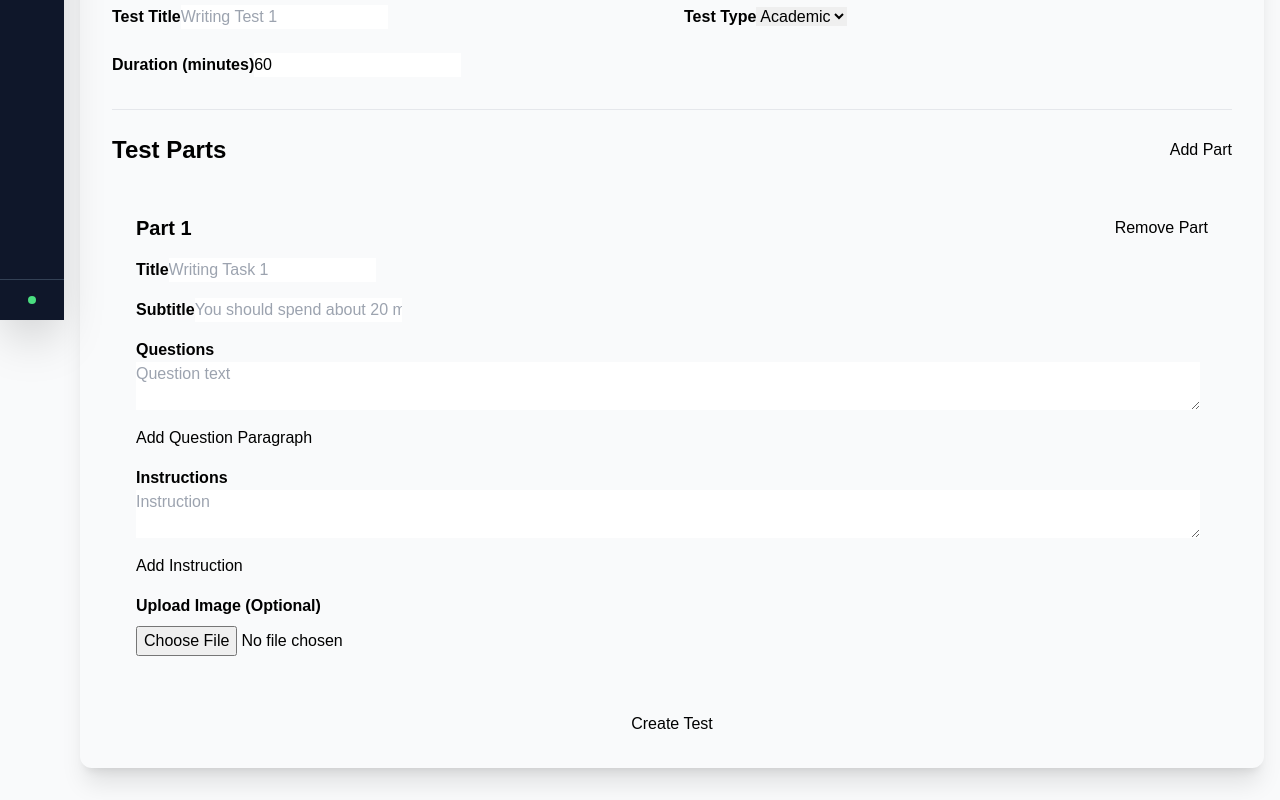
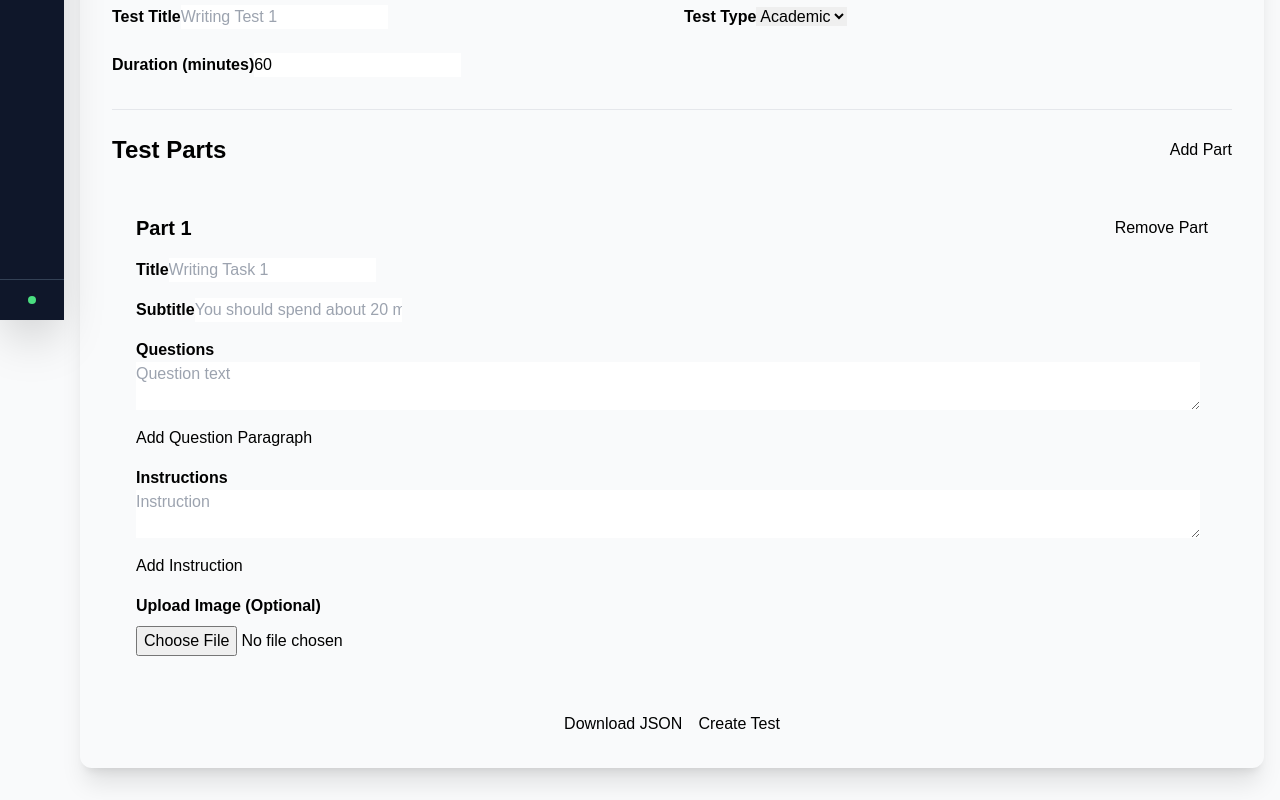
Before and after one commit to MorshedulHoque/IELTS, a Next.js app: page /admin/writing in a window 1280 px wide. Shown: the part 480-1280 px from the top of the page. Built offline with nearby package versions, Linux system fonts and the light colour scheme; no server answers.

Commit message:
Added file saving json format

```diff
--- a/src/components/Admin/Listening/ListeningCreationPage.tsx
+++ b/src/components/Admin/Listening/ListeningCreationPage.tsx
@@ -200,6 +200,27 @@ const ListeningCreationPage = () => {
     }
   };
 
+  const downloadJSON = () => {
+    // Create a copy without any non‑serializable data (if needed)
+    const dataToSave = {
+      ...test,
+      // You can remove any temporary/UI-only fields here if necessary
+    };
+    const json = JSON.stringify(dataToSave, null, 2);
+
+    const blob = new Blob([json], { type: "application/json" });
+    const url = URL.createObjectURL(blob);
+
+    const a = document.createElement("a");
+    a.href = url;
+    a.download = `listening-test-${test.title || "untitled"}.json`;
+    document.body.appendChild(a);
+    a.click();
+    document.body.removeChild(a);
+
+    URL.revokeObjectURL(url);
+  };
+
   return (
     <div className="max-w-6xl mx-auto p-6">
       <h1 className="text-3xl font-bold mb-6 text-center">
@@ -305,7 +326,14 @@ const ListeningCreationPage = () => {
           </button>
         </div>
 
-        <div className="flex justify-end mt-10">
+        <div className="flex justify-end mt-10 gap-4">
+          <button
+            type="button"
+            onClick={downloadJSON}
+            className="btn btn-primary"
+          >
+            Download JSON
+          </button>
           <button type="submit" className="btn btn-success">
             Create Test
           </button>
--- a/src/components/Admin/Reading/TestCreationPage.tsx
+++ b/src/components/Admin/Reading/TestCreationPage.tsx
@@ -176,6 +176,27 @@ const TestCreationPage: React.FC = () => {
     const updatedAnswers = [...answers];
     updatedAnswers[index] = value;
     setAnswers(updatedAnswers);
+  };
+
+  const downloadJSON = () => {
+    // Clean the test data (same as used for submission)
+    const cleaned = cleanTestData(test);
+    const json = JSON.stringify(cleaned, null, 2);
+
+    // Create a Blob with the JSON string
+    const blob = new Blob([json], { type: "application/json" });
+    const url = URL.createObjectURL(blob);
+
+    // Create a temporary anchor element and trigger the download
+    const a = document.createElement("a");
+    a.href = url;
+    a.download = `test-${test.title || "untitled"}.json`;
+    document.body.appendChild(a);
+    a.click();
+    document.body.removeChild(a);
+
+    // Clean up the URL object
+    URL.revokeObjectURL(url);
   };
 
   const addParagraph = (passageIndex: number) => {
@@ -941,6 +962,13 @@ const TestCreationPage: React.FC = () => {
       >
         Submit
       </button>
+
+      <button
+        onClick={downloadJSON}
+        className="btn btn-primary text-white mx-2"
+      >
+        Download JSON
+      </button>
       <ToastContainer position="top-right" />
     </div>
   );
--- a/src/components/Admin/Speaking/SpeakingCreationPage.tsx
+++ b/src/components/Admin/Speaking/SpeakingCreationPage.tsx
@@ -2,7 +2,14 @@
 import React, { useState } from "react";
 import { submitSpeakingQuestions } from "@/services/data";
 import { toast, ToastContainer } from "react-toastify";
-import { FaPlus, FaTrash, FaSave, FaMicrophone, FaInfoCircle, FaCheck } from "react-icons/fa";
+import {
+  FaPlus,
+  FaTrash,
+  FaSave,
+  FaMicrophone,
+  FaInfoCircle,
+  FaCheck,
+} from "react-icons/fa";
 
 interface Question {
   question_number: number;
@@ -69,37 +76,41 @@ const SpeakingCreationPage: React.FC = () => {
       case "part1":
         return {
           title: "Part 1: Personal Questions",
-          description: "Add 3-5 short personal questions about familiar topics. Each question should take 1-2 minutes to answer.",
+          description:
+            "Add 3-5 short personal questions about familiar topics. Each question should take 1-2 minutes to answer.",
           recommendedQuestions: "3-5 questions",
-          questionType: "personal"
+          questionType: "personal",
         };
       case "part2":
         return {
           title: "Part 2: Cue Card",
-          description: "Add 1 cue card with preparation time. The candidate gets 1 minute to prepare and 2 minutes to speak.",
+          description:
+            "Add 1 cue card with preparation time. The candidate gets 1 minute to prepare and 2 minutes to speak.",
           recommendedQuestions: "1 question (cue card)",
-          questionType: "cue_card"
+          questionType: "cue_card",
         };
       case "part3":
         return {
           title: "Part 3: Discussion",
-          description: "Add 3-5 follow-up discussion questions that relate to the Part 2 topic. Each question should take 1-2 minutes.",
+          description:
+            "Add 3-5 follow-up discussion questions that relate to the Part 2 topic. Each question should take 1-2 minutes.",
           recommendedQuestions: "3-5 questions",
-          questionType: "discussion"
+          questionType: "discussion",
         };
       case "full_test":
         return {
           title: "Full Test: Complete IELTS Speaking",
-          description: "Add questions for all three parts: Part 1 (3-5 questions), Part 2 (1 cue card), Part 3 (3-5 questions).",
+          description:
+            "Add questions for all three parts: Part 1 (3-5 questions), Part 2 (1 cue card), Part 3 (3-5 questions).",
           recommendedQuestions: "7-11 questions total",
-          questionType: "personal"
+          questionType: "personal",
         };
       default:
         return {
           title: "Speaking Test",
           description: "Add questions for your speaking test.",
           recommendedQuestions: "Multiple questions",
-          questionType: "personal"
+          questionType: "personal",
         };
     }
   };
@@ -112,9 +123,9 @@ const SpeakingCreationPage: React.FC = () => {
 
   // Update question type when test type changes
   React.useEffect(() => {
-    setCurrentQuestion(prev => ({
+    setCurrentQuestion((prev) => ({
       ...prev,
-      question_type: guidance.questionType as any
+      question_type: guidance.questionType as any,
     }));
   }, [test.type]);
 
@@ -132,7 +143,9 @@ const SpeakingCreationPage: React.FC = () => {
   };
 
   const addQuestion = () => {
-    const hasCueCard = test.questions.some((q) => q.question_type === "cue_card");
+    const hasCueCard = test.questions.some(
+      (q) => q.question_type === "cue_card"
+    );
 
     if (currentQuestion.question_type === "cue_card") {
       if (!cueTitle.trim()) {
@@ -181,9 +194,9 @@ const SpeakingCreationPage: React.FC = () => {
     if (currentQuestion.question_type === "cue_card") {
       const points = cuePoints
         .split(/\r?\n/)
-        .map(p => p.trim())
+        .map((p) => p.trim())
         .filter(Boolean)
-        .map(p => `- ${p}`)
+        .map((p) => `- ${p}`)
         .join("\n");
 
       builtQuestion = `${cueTitle.trim()}\n\nYou should say:\n${points}`;
@@ -198,13 +211,18 @@ const SpeakingCreationPage: React.FC = () => {
     setTest({
       ...test,
       questions: [...test.questions, newQuestion],
-      total_duration: test.total_duration + newQuestion.speaking_time + (newQuestion.preparation_time || 0),
+      total_duration:
+        test.total_duration +
+        newQuestion.speaking_time +
+        (newQuestion.preparation_time || 0),
     });
 
     // Reset form for next question
     resetQuestionForm();
 
-    toast.success(`Question ${newQuestion.question_number} added successfully! Add another question or create the test.`);
+    toast.success(
+      `Question ${newQuestion.question_number} added successfully! Add another question or create the test.`
+    );
   };
 
   const removeQuestion = (index: number) => {
@@ -223,10 +241,10 @@ const SpeakingCreationPage: React.FC = () => {
     // Update question numbers and reset form
     const renumberedQuestions = updatedQuestions.map((q, i) => ({
       ...q,
-      question_number: i + 1
+      question_number: i + 1,
     }));
 
-    setTest(prev => ({
+    setTest((prev) => ({
       ...prev,
       questions: renumberedQuestions,
       total_duration: totalDuration,
@@ -255,11 +273,15 @@ const SpeakingCreationPage: React.FC = () => {
     }
 
     if (test.type === "part1" && test.questions.length < 3) {
-      toast.warning("Part 1 typically has 3-5 questions. Consider adding more questions.");
+      toast.warning(
+        "Part 1 typically has 3-5 questions. Consider adding more questions."
+      );
     }
 
     if (test.type === "part3" && test.questions.length < 3) {
-      toast.warning("Part 3 typically has 3-5 questions. Consider adding more questions.");
+      toast.warning(
+        "Part 3 typically has 3-5 questions. Consider adding more questions."
+      );
     }
 
     try {
@@ -280,6 +302,23 @@ const SpeakingCreationPage: React.FC = () => {
       console.error("Error creating speaking test:", error);
       toast.error("Failed to create speaking test");
     }
+  };
+
+  const downloadJSON = () => {
+    // Use the current test state directly (no need to format differently)
+    const json = JSON.stringify(test, null, 2);
+
+    const blob = new Blob([json], { type: "application/json" });
+    const url = URL.createObjectURL(blob);
+
+    const a = document.createElement("a");
+    a.href = url;
+    a.download = `speaking-test-${test.title || "untitled"}.json`;
+    document.body.appendChild(a);
+    a.click();
+    document.body.removeChild(a);
+
+    URL.revokeObjectURL(url);
   };
 
   return (
@@ -326,7 +365,9 @@ const SpeakingCreationPage: React.FC = () => {
                 <select
                   className="select select-bordered"
                   value={test.type}
-                  onChange={(e) => setTest({ ...test, type: e.target.value as any })}
+                  onChange={(e) =>
+                    setTest({ ...test, type: e.target.value as any })
+                  }
                 >
                   {testTypes.map((type) => (
                     <option key={type.value} value={type.value}>
@@ -343,7 +384,9 @@ const SpeakingCreationPage: React.FC = () => {
                 <select
                   className="select select-bordered"
                   value={test.difficulty}
-                  onChange={(e) => setTest({ ...test, difficulty: e.target.value as any })}
+                  onChange={(e) =>
+                    setTest({ ...test, difficulty: e.target.value as any })
+                  }
                 >
                   {difficulties.map((diff) => (
                     <option key={diff.value} value={diff.value}>
@@ -355,7 +398,9 @@ const SpeakingCreationPage: React.FC = () => {
 
               <div className="form-control">
                 <label className="label">
-                  <span className="label-text font-semibold">Total Duration (minutes)</span>
+                  <span className="label-text font-semibold">
+                    Total Duration (minutes)
+                  </span>
                 </label>
                 <input
                   type="number"
@@ -368,13 +413,17 @@ const SpeakingCreationPage: React.FC = () => {
 
             <div className="form-control mb-8">
               <label className="label">
-                <span className="label-text font-semibold">Description (Optional)</span>
+                <span className="label-text font-semibold">
+                  Description (Optional)
+                </span>
               </label>
               <textarea
                 placeholder="Enter test description"
                 className="textarea textarea-bordered h-24"
                 value={test.description}
-                onChange={(e) => setTest({ ...test, description: e.target.value })}
+                onChange={(e) =>
+                  setTest({ ...test, description: e.target.value })
+                }
               />
             </div>
 
@@ -393,15 +442,19 @@ const SpeakingCreationPage: React.FC = () => {
                 <div className="grid grid-cols-1 md:grid-cols-2 gap-4 mb-4">
                   <div className="form-control">
                     <label className="label">
-                      <span className="label-text font-semibold">Question Type</span>
+                      <span className="label-text font-semibold">
+                        Question Type
+                      </span>
                     </label>
                     <select
                       className="select select-bordered"
                       value={currentQuestion.question_type}
-                      onChange={(e) => setCurrentQuestion({
+                      onChange={(e) =>
+                        setCurrentQuestion({
                           ...currentQuestion,
-                        question_type: e.target.value as any
-                      })}
+                          question_type: e.target.value as any,
+                        })
+                      }
                     >
                       {questionTypes.map((type) => (
                         <option key={type.value} value={type.value}>
@@ -413,7 +466,9 @@ const SpeakingCreationPage: React.FC = () => {
 
                   <div className="form-control">
                     <label className="label">
-                      <span className="label-text font-semibold">Speaking Time (minutes)</span>
+                      <span className="label-text font-semibold">
+                        Speaking Time (minutes)
+                      </span>
                     </label>
                     <input
                       type="number"
@@ -421,10 +476,12 @@ const SpeakingCreationPage: React.FC = () => {
                       max="5"
                       className="input input-bordered"
                       value={currentQuestion.speaking_time}
-                      onChange={(e) => setCurrentQuestion({
+                      onChange={(e) =>
+                        setCurrentQuestion({
                           ...currentQuestion,
-                        speaking_time: parseInt(e.target.value)
-                      })}
+                          speaking_time: parseInt(e.target.value),
+                        })
+                      }
                     />
                   </div>
                 </div>
@@ -432,7 +489,9 @@ const SpeakingCreationPage: React.FC = () => {
                 {currentQuestion.question_type === "cue_card" && (
                   <div className="form-control mb-4">
                     <label className="label">
-                      <span className="label-text font-semibold">Preparation Time (minutes)</span>
+                      <span className="label-text font-semibold">
+                        Preparation Time (minutes)
+                      </span>
                     </label>
                     <input
                       type="number"
@@ -440,10 +499,12 @@ const SpeakingCreationPage: React.FC = () => {
                       max="2"
                       className="input input-bordered"
                       value={currentQuestion.preparation_time || 0}
-                      onChange={(e) => setCurrentQuestion({
+                      onChange={(e) =>
+                        setCurrentQuestion({
                           ...currentQuestion,
-                        preparation_time: parseInt(e.target.value)
-                      })}
+                          preparation_time: parseInt(e.target.value),
+                        })
+                      }
                     />
                   </div>
                 )}
@@ -457,10 +518,12 @@ const SpeakingCreationPage: React.FC = () => {
                       placeholder="Enter the question"
                       className="textarea textarea-bordered h-32"
                       value={currentQuestion.question}
-                      onChange={(e) => setCurrentQuestion({
+                      onChange={(e) =>
+                        setCurrentQuestion({
                           ...currentQuestion,
-                        question: e.target.value
-                      })}
+                          question: e.target.value,
+                        })
+                      }
                     />
                   </div>
                 )}
@@ -469,7 +532,9 @@ const SpeakingCreationPage: React.FC = () => {
                   <div className="grid grid-cols-1 gap-4 mb-4">
                     <div className="form-control">
                       <label className="label">
-                        <span className="label-text font-semibold">Cue Card Title / Topic</span>
+                        <span className="label-text font-semibold">
+                          Cue Card Title / Topic
+                        </span>
                       </label>
                       <input
                         type="text"
@@ -482,16 +547,22 @@ const SpeakingCreationPage: React.FC = () => {
 
                     <div className="form-control">
                       <label className="label">
-                        <span className="label-text font-semibold">Cue Card Bullet Points (one per line)</span>
+                        <span className="label-text font-semibold">
+                          Cue Card Bullet Points (one per line)
+                        </span>
                       </label>
                       <textarea
-                        placeholder={"Who he/she is\nWhat he/she does\nWhy he/she chose this career\nHow you feel about him/her"}
+                        placeholder={
+                          "Who he/she is\nWhat he/she does\nWhy he/she chose this career\nHow you feel about him/her"
+                        }
                         className="textarea textarea-bordered h-32"
                         value={cuePoints}
                         onChange={(e) => setCuePoints(e.target.value)}
                       />
                       <label className="label">
-                        <span className="label-text-alt text-gray-500">We will format this as a cue card with bullets.</span>
+                        <span className="label-text-alt text-gray-500">
+                          We will format this as a cue card with bullets.
+                        </span>
                       </label>
                     </div>
                   </div>
@@ -499,16 +570,20 @@ const SpeakingCreationPage: React.FC = () => {
 
                 <div className="form-control mb-4">
                   <label className="label">
-                    <span className="label-text font-semibold">Instructions (Optional)</span>
+                    <span className="label-text font-semibold">
+                      Instructions (Optional)
+                    </span>
                   </label>
                   <textarea
                     placeholder="Enter instructions for the candidate"
                     className="textarea textarea-bordered h-20"
                     value={currentQuestion.instructions}
-                    onChange={(e) => setCurrentQuestion({
+                    onChange={(e) =>
+                      setCurrentQuestion({
                         ...currentQuestion,
-                      instructions: e.target.value
-                    })}
+                        instructions: e.target.value,
+                      })
+                    }
                   />
                 </div>
 
@@ -523,6 +598,17 @@ const SpeakingCreationPage: React.FC = () => {
                   >
                     <FaPlus className="h-4 w-4 mr-2" />
                     Add Question
+                  </button>
+
+                  {/* New Download JSON button */}
+                  <button
+                    type="button"
+                    onClick={downloadJSON}
+                    className="btn btn-secondary"
+                    disabled={test.questions.length === 0} // optional: only enable if there are questions
+                  >
+                    <FaSave className="h-4 w-4 mr-2" />
+                    Download JSON
                   </button>
 
                   {test.questions.length > 0 && (
@@ -548,7 +634,8 @@ const SpeakingCreationPage: React.FC = () => {
                     {test.type === "part2" && test.questions.length === 1 && (
                       <span className="badge badge-success ml-2">Complete</span>
                     )}
-                    {(test.type === "part1" || test.type === "part3") && test.questions.length >= 3 && (
+                    {(test.type === "part1" || test.type === "part3") &&
+                      test.questions.length >= 3 && (
                         <span className="badge badge-success ml-2">Good</span>
                       )}
                   </h2>
@@ -570,18 +657,27 @@ const SpeakingCreationPage: React.FC = () => {
                           </div>
 
                           <div className="flex gap-2 mb-2">
-                            <span className="badge badge-primary">{question.question_type}</span>
-                            <span className="badge badge-secondary">{question.speaking_time} min</span>
+                            <span className="badge badge-primary">
+                              {question.question_type}
+                            </span>
+                            <span className="badge badge-secondary">
+                              {question.speaking_time} min
+                            </span>
                             {question.preparation_time && (
-                              <span className="badge badge-accent">{question.preparation_time} min prep</span>
+                              <span className="badge badge-accent">
+                                {question.preparation_time} min prep
+                              </span>
                             )}
                           </div>
 
-                          <p className="text-gray-700 mb-2 whitespace-pre-line">{question.question}</p>
+                          <p className="text-gray-700 mb-2 whitespace-pre-line">
+                            {question.question}
+                          </p>
 
                           {question.instructions && (
                             <p className="text-sm text-gray-500">
-                              <strong>Instructions:</strong> {question.instructions}
+                              <strong>Instructions:</strong>{" "}
+                              {question.instructions}
                             </p>
                           )}
                         </div>
--- a/src/components/Admin/Writing/WritingCreationPage.tsx
+++ b/src/components/Admin/Writing/WritingCreationPage.tsx
@@ -50,6 +50,35 @@ const WritingCreationPage: React.FC = () => {
     } catch (error) {
       toast.error("An error occurred while creating the test.");
     }
+  };
+
+  const downloadJSON = () => {
+    // Use the same formatting as in handleSubmit to keep consistency
+    const formattedTest = {
+      title: testData.title,
+      type: testData.type,
+      duration: testData.duration,
+      parts: testData.parts.map((part) => ({
+        title: part.title,
+        subtitle: part.subtitle,
+        Question: part.Question,
+        instruction: part.instruction,
+        ...(part.image && { image: part.image }),
+      })),
+    };
+    const json = JSON.stringify(formattedTest, null, 2);
+
+    const blob = new Blob([json], { type: "application/json" });
+    const url = URL.createObjectURL(blob);
+
+    const a = document.createElement("a");
+    a.href = url;
+    a.download = `writing-test-${testData.title || "untitled"}.json`;
+    document.body.appendChild(a);
+    a.click();
+    document.body.removeChild(a);
+
+    URL.revokeObjectURL(url);
   };
 
   const handleTestChange = (field: keyof WritingTest, value: any) => {
@@ -167,7 +196,14 @@ const WritingCreationPage: React.FC = () => {
             ))}
           </div>
 
-          <div className="flex justify-center mt-10">
+          <div className="flex justify-center mt-10 gap-4">
+            <button
+              type="button"
+              onClick={downloadJSON}
+              className="btn btn-secondary"
+            >
+              Download JSON
+            </button>
             <button type="submit" className="btn btn-primary btn-wide">
               Create Test
             </button>
```
Also changed, not shown: src/app/user/forgot-password/page.tsx (+3 -5 lines). Lines whose indentation alone changed are shown as unchanged.
